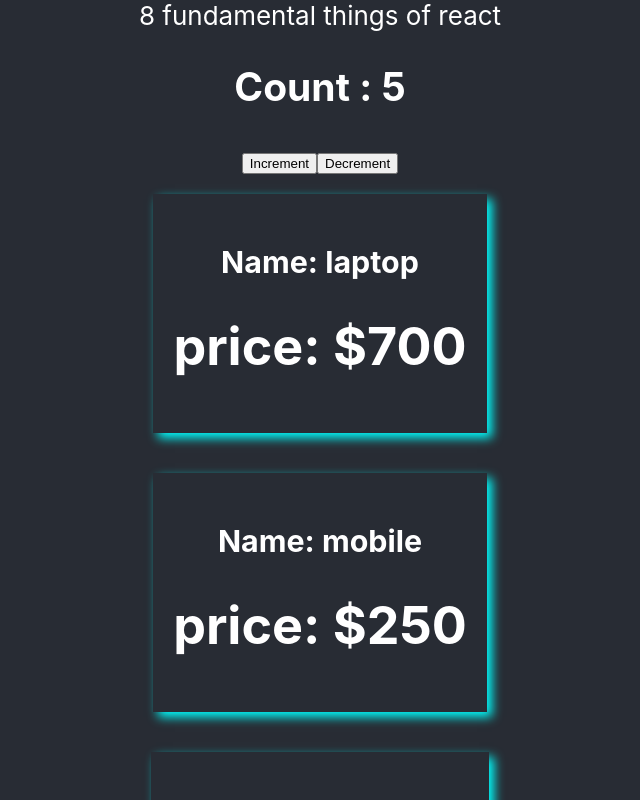
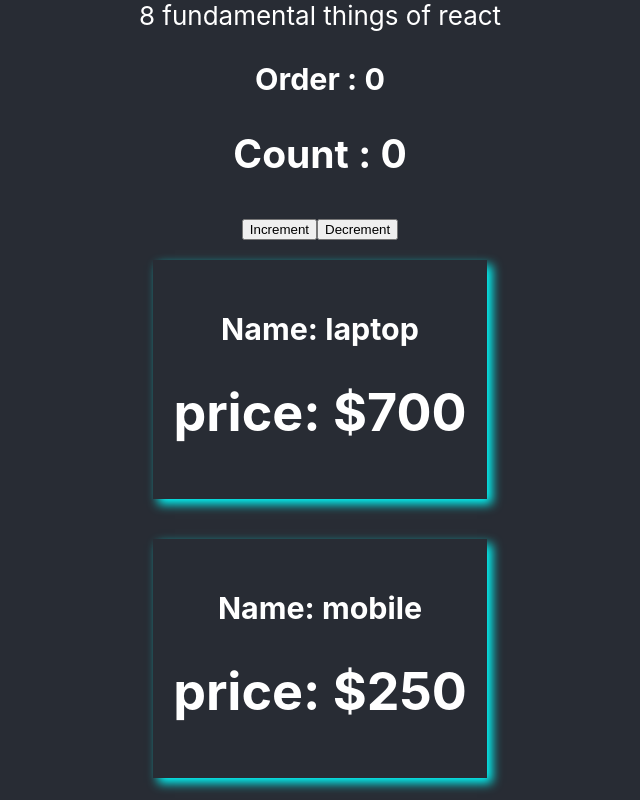
Before and after one commit to Nayeem-Uddin/react-restCountries-API, a React (Create React App) app: page / in a window 1280 px wide. Shown: the top 800 px of the page, without its empty margins (320-960 px from the left). Built offline with nearby package versions, Linux system fonts and the light colour scheme.

Commit message:
component inside componet

```diff
--- a/src/App.js
+++ b/src/App.js
@@ -45,7 +45,7 @@ function Products(props){
 }
 
 function Counter(){
-  const [count,setCount] = useState(5);
+  const [count,setCount] = useState(0);
   const increaseBtn = () =>{
     const newCount = count+1;
     setCount(newCount);
@@ -54,15 +54,25 @@ function Counter(){
     const newCount = count-1;
     if(newCount>=0){
       setCount(newCount);
+    }else{
+      alert('You have to order at least 1 product')
     }
   }
   return (
     <div>
+      <Order order={count}></Order>
       <h2>Count : {count}</h2>
       <button onClick={increaseBtn}>Increment</button>
       <button onClick={decreaseBtn}>Decrement</button>
     </div>
   )
 }
+function Order(props){
+  return (
+    <div>
+        <h3>Order : {props.order}</h3>
+    </div>
+  )
+}
 
 export default App;
```
